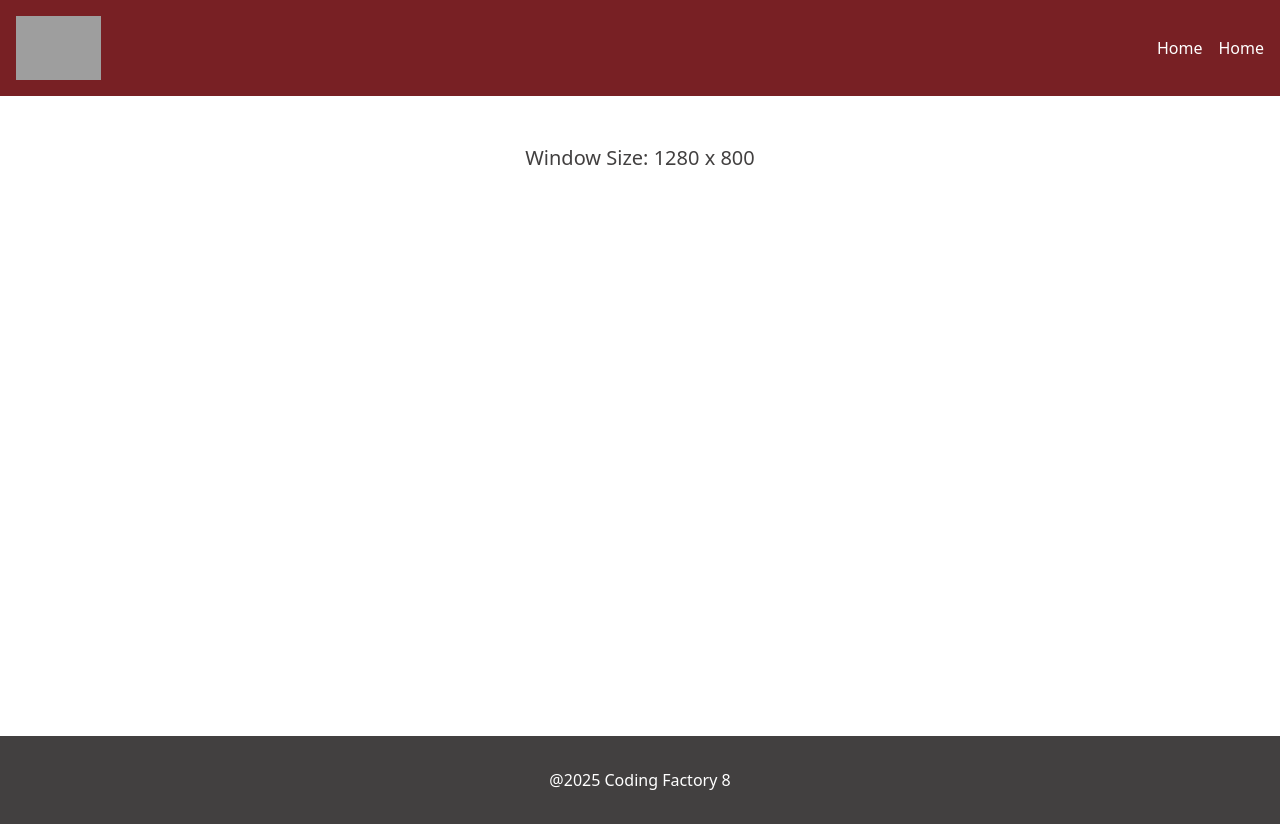
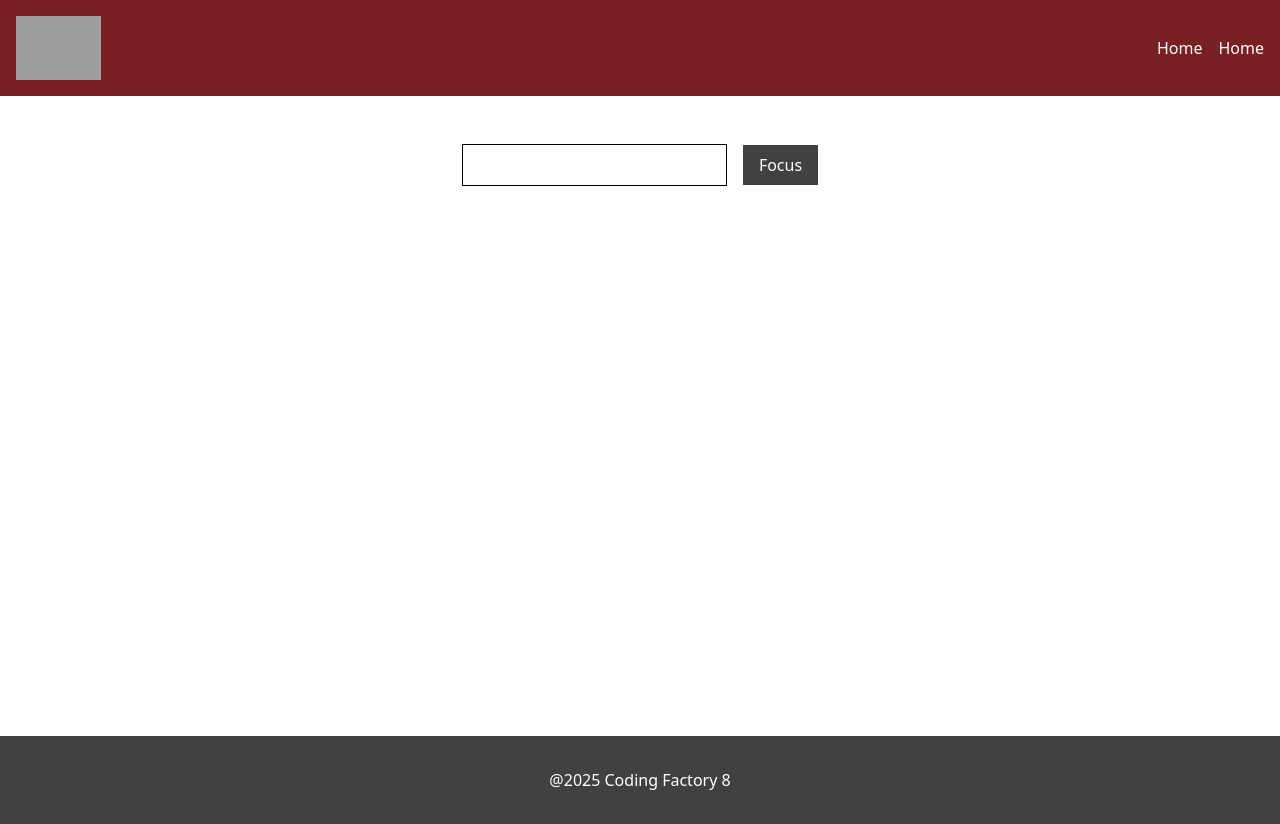
Before and after one commit to dimell94/cf8-react-intro, a React app: page / in a window 1280 px wide. Built offline with nearby package versions, Linux system fonts and the light colour scheme; grey boxes are pictures that could not be loaded; the HTML template or start-up script is replaced by a standard one.

Commit message:
feat: add focus input component using ref

```diff
--- a/src/App.tsx
+++ b/src/App.tsx
@@ -15,7 +15,8 @@
 // import NameChangerWithEffect from "./components/NameChangerWithEffect.tsx";
 // import {useEffect} from "react";
 // import Timer from "./components/Timer.tsx";
-import WindowSize from "./components/WindowSize.tsx";
+// import WindowSize from "./components/WindowSize.tsx";
+import FocusInput from "./components/FocusInput.tsx";
 // import {useEffect} from "react";
 // import NameChanger from "./components/NameChanger.tsx";
 // import FunctionalComponentWithState from "./components/FunctionalComponentWithState.tsx";
@@ -77,7 +78,8 @@
                  {/*<CounterWithCustomHook/>*/}
                  {/*<NameChangerWithEffect />*/}
                  {/*<Timer />*/}
-                 <WindowSize />
+                 {/*<WindowSize />*/}
+                 <FocusInput />
 
              </Layout>
 
--- /dev/null
+++ b/src/components/FocusInput.tsx
@@ -0,0 +1,25 @@
+import {useRef} from "react";
+
+const FocusInput = () => {
+
+    const inputRef = useRef<HTMLInputElement>(null)
+
+    const handleClick = () => {
+        inputRef.current?.focus()
+   }
+
+    return (
+        <>
+            <div className="text-center space-x-4 mt-12">
+                <input ref={inputRef} type="text" className="border px-4 py-2"/>
+                <button onClick={handleClick} className="bg-cf-dark-gray text-white py-2 px-4">
+
+                    Focus
+                </button>
+
+            </div>
+        </>
+    )
+}
+
+export default FocusInput;
```
